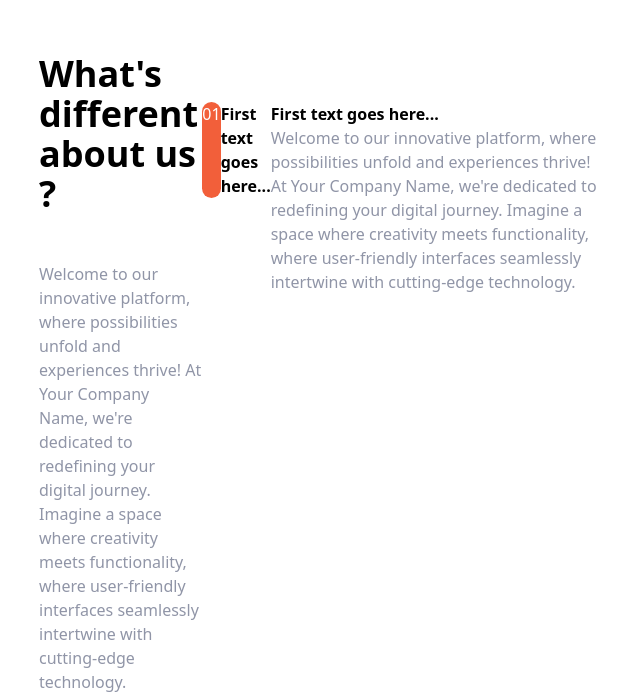
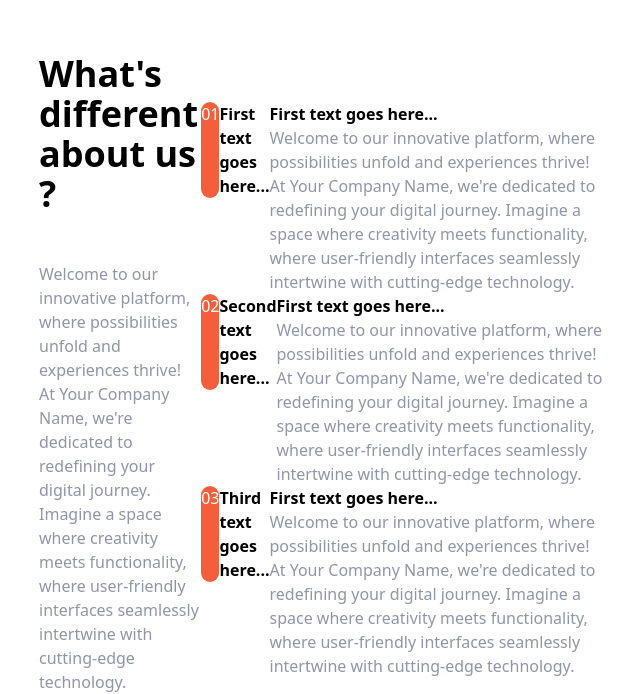
Before and after one commit to ahmed-esmail-1/Landing-Page-Tailwind, a website: page index.html in a window 1280 px wide. Shown: the part 894-1588 px from the top of the page, without its empty margins (113-753 px from the left). Drawn offline with Linux system fonts and the light colour scheme.

Commit message:
Right side of features rest of the items

```diff
--- a/index.html
+++ b/index.html
@@ -134,6 +134,78 @@
                 </p>
               </div>
             </div>
+
+            <!-- Item 2 -->
+            <div
+              class="flex flex-col space-y-3 md:space-y-0 md:space-x-6 md:flex-row"
+            >
+              <!-- Heading -->
+              <div
+                class="rounded-l-full bg-brightRedSupLight md:bg-transparent"
+              >
+                <div class="flex flex-items space-x-2">
+                  <div
+                    class="px-4 py-2 text-white rounded-full md:py-1 bg-brightRed"
+                  >
+                    02
+                  </div>
+                  <!-- For small -->
+                  <h3 class="text-base font-bold md:mb-4 md:hidden">
+                    Second text goes here...
+                  </h3>
+                </div>
+              </div>
+
+              <div>
+                <!-- For medium -->
+                <h3 class="hidden mb-4 text-lg font-bold md:block">
+                  First text goes here...
+                </h3>
+                <p class="text-darkGrayishBlue">
+                  Welcome to our innovative platform, where possibilities unfold
+                  and experiences thrive! At Your Company Name, we're dedicated
+                  to redefining your digital journey. Imagine a space where
+                  creativity meets functionality, where user-friendly interfaces
+                  seamlessly intertwine with cutting-edge technology.
+                </p>
+              </div>
+            </div>
+
+            <!-- Item 3 -->
+            <div
+              class="flex flex-col space-y-3 md:space-y-0 md:space-x-6 md:flex-row"
+            >
+              <!-- Heading -->
+              <div
+                class="rounded-l-full bg-brightRedSupLight md:bg-transparent"
+              >
+                <div class="flex flex-items space-x-2">
+                  <div
+                    class="px-4 py-2 text-white rounded-full md:py-1 bg-brightRed"
+                  >
+                    03
+                  </div>
+                  <!-- For small -->
+                  <h3 class="text-base font-bold md:mb-4 md:hidden">
+                    Third text goes here...
+                  </h3>
+                </div>
+              </div>
+
+              <div>
+                <!-- For medium -->
+                <h3 class="hidden mb-4 text-lg font-bold md:block">
+                  First text goes here...
+                </h3>
+                <p class="text-darkGrayishBlue">
+                  Welcome to our innovative platform, where possibilities unfold
+                  and experiences thrive! At Your Company Name, we're dedicated
+                  to redefining your digital journey. Imagine a space where
+                  creativity meets functionality, where user-friendly interfaces
+                  seamlessly intertwine with cutting-edge technology.
+                </p>
+              </div>
+            </div>
           </div>
         </div>
       </div>
```
